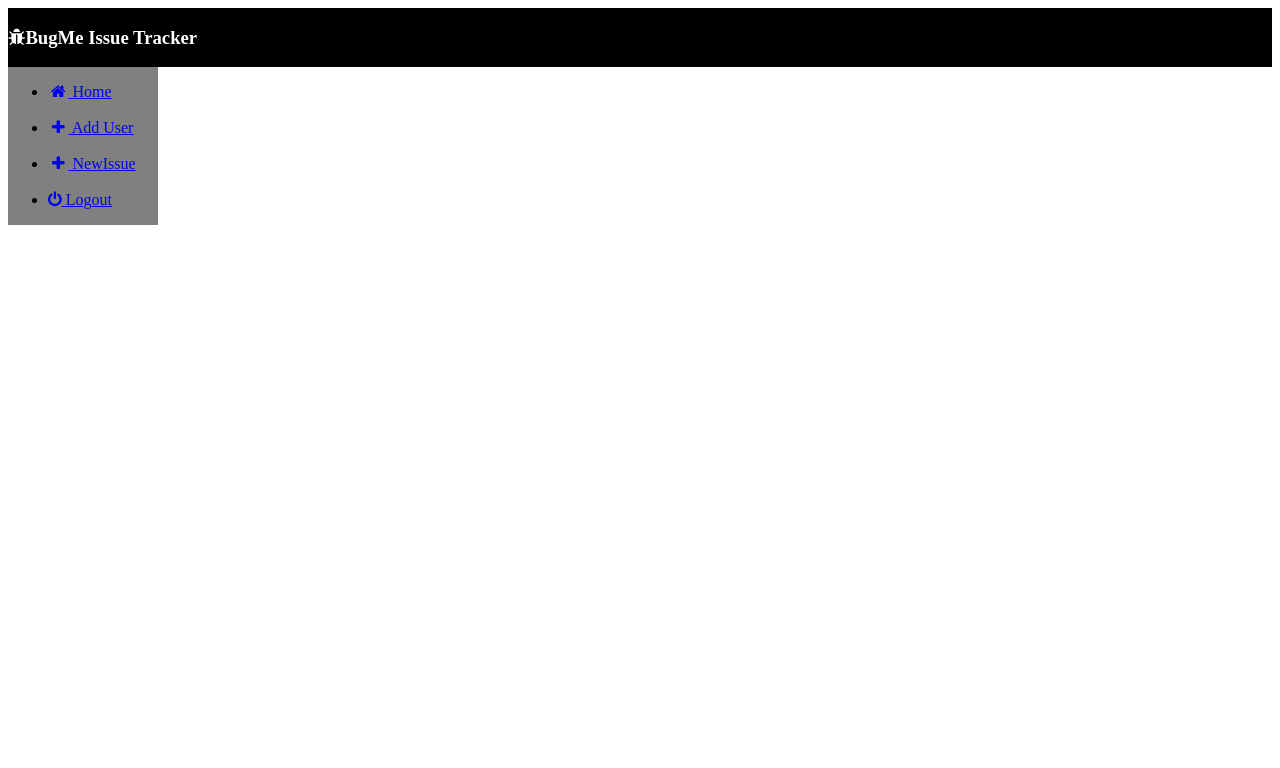
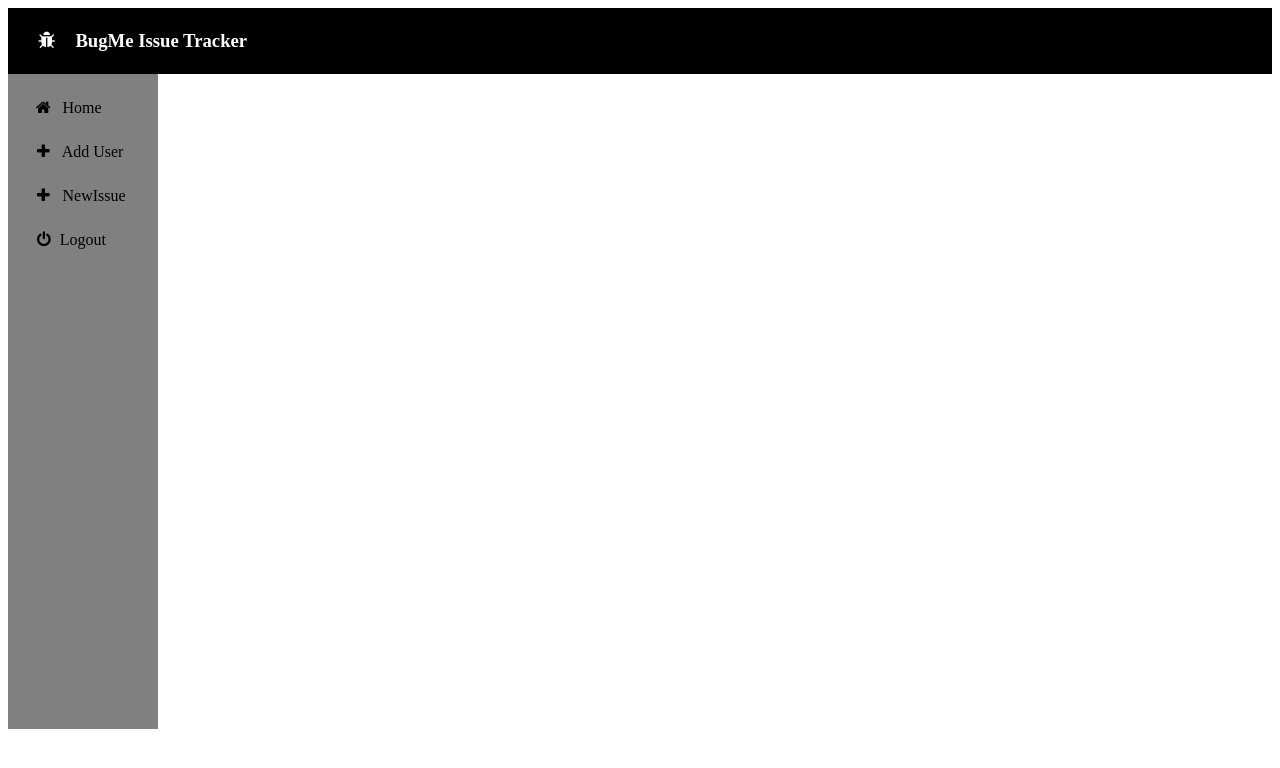
Before and after one commit to daamorgan/Final-Project, a PHP site: the page made by JobDetails .html in a window 1280 px wide. Shown: the top 768 px of the page. Run offline with PHP 8.4, Linux system fonts and the light colour scheme; some libraries are stand-ins or nearby versions.

Commit message:
Job Details css code

```diff
--- a/JobDetails.css
+++ b/JobDetails.css
@@ -1,6 +1,6 @@
 .Container{
     display:grid;
-    grid-template-areas:"head head"
+    grid-template-areas:"head head "
     "sidebar mainContent"
 }
 
@@ -8,9 +8,37 @@
     grid-area: sidebar;
     background-color: grey;
     width:150px;
-
+    height:655px;
 }
 
+.sides ul{
+    list-style: none;
+    padding:10px;
+    margin:10px;
+}
+
+
+
+i{
+    padding: 5px;
+}
+
+
+a{
+    text-decoration: none;
+    color: black;
+}
+
+
+#bugIcon{
+    padding-left: 30px;
+    padding-right: 20px;
+}
+
+
+#powericon{
+    padding-left: 9px;
+}
 
 .Container>.Top{
     color: white;
@@ -21,17 +49,24 @@
 
 
 .Container>.Main{
-    grid-area: mainContent;
-    display:flex;
-    flex-direction: column;
-    padding-left:20px;
+    grid-area:mainContent;
+    margin-right: 0px;
+    padding-right: 0px;
+    width:900px;
+    margin-left:-200px;
+    padding-left:0px;
+
 }
 
 
+
 #sidebox{
-    border: 2px solid grey;
+    border: 2px solid #DEDEDE;
     padding:10px;
     list-style: none;
+    width:150px;
+    background-color: #ECECEC;
+    border-radius:5px;
 
 }
 
@@ -39,13 +74,21 @@
     margin-bottom: 15px;
   }
 
+  #sidebox span{
+      font-weight: bolder;
+  }
+
 
  .btn{
     display:block;
+    width:170px;
+    padding:9px;
+    border-radius:5px;
+
 }
 
 #rightSide{
-    padding-left: 20px;
+    padding-left: 150px;
 }
 
 
@@ -54,6 +97,23 @@
       flex-direction:row;
 }
 
+
+#description{
+    display: block;
+    width:800px;
+}
+
+
 #JobDetails{
       width:70%;
 }
+
+
+#closed{
+    background-color: #1E90FF;
+}
+
+
+#progress{
+    background-color: #02b875;
+}
```
